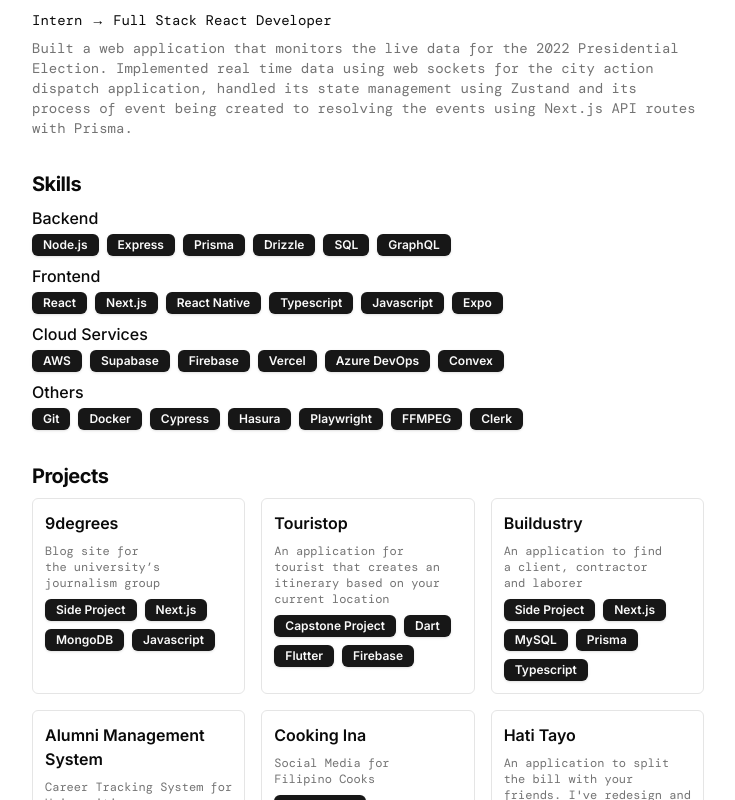
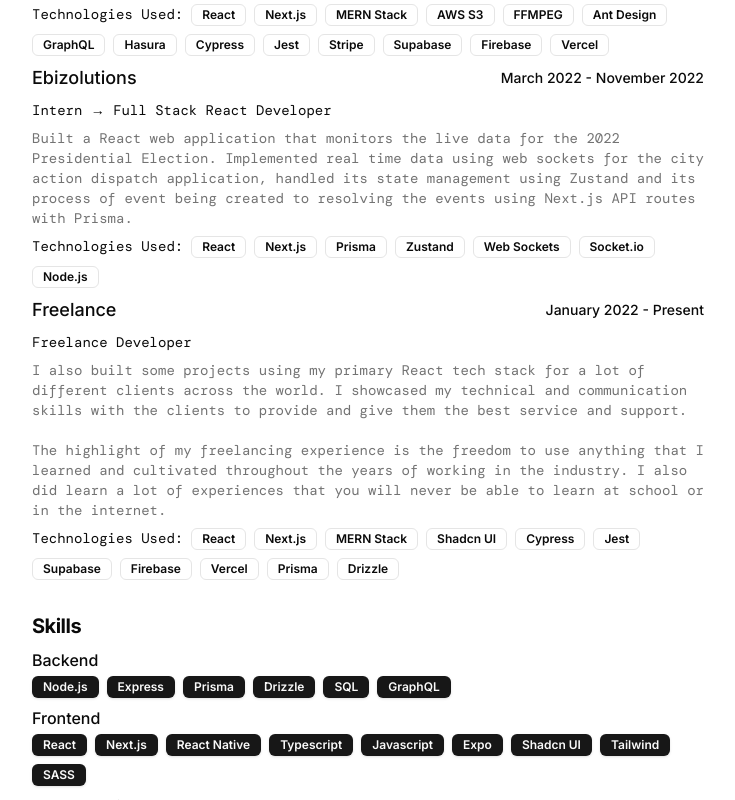
Before and after one commit to swtmply/allenwhun.dev, a Next.js app: page / in a window 1280 px wide. Shown: the part 1160-1960 px from the top of the page, without its empty margins (272-1007 px from the left). Built offline with nearby package versions, Linux system fonts and the light colour scheme; a web font is replaced by a local one.

Commit message:
updated data and design

```diff
--- a/app/page.tsx
+++ b/app/page.tsx
@@ -75,6 +75,14 @@
                 <p className="whitespace-pre-wrap text-pretty font-mono text-sm text-muted-foreground">
                   {work.description}
                 </p>
+                <div className="flex flex-wrap gap-2">
+                  <h4 className="font-mono text-sm">Technologies Used: </h4>
+                  {work.stack.map((stack) => (
+                    <Badge variant={"outline"} key={stack}>
+                      {stack}
+                    </Badge>
+                  ))}
+                </div>
               </div>
             ))}
           </div>
@@ -102,7 +110,7 @@
           <h2 className="scroll-m-20 text-xl font-bold tracking-tight">
             Projects
           </h2>
-          <div className="grid grid-cols-1 md:grid-cols-3 gap-4">
+          <div className="grid grid-cols-1 gap-4 md:grid-cols-3">
             {RESUME_DATA.projects.map((project) => (
               <div
                 key={project.title}
--- a/data/resume-data.tsx
+++ b/data/resume-data.tsx
@@ -22,18 +22,64 @@
     },
     {
       title: "Frontend",
-      items: ["React", "Next.js", "React Native", "Typescript", "Javascript", "Expo"],
+      items: [
+        "React",
+        "Next.js",
+        "React Native",
+        "Typescript",
+        "Javascript",
+        "Expo",
+        "Shadcn UI",
+        "Tailwind",
+        "SASS",
+      ],
     },
     {
       title: "Cloud Services",
-      items: ["AWS", "Supabase", "Firebase", "Vercel", "Azure DevOps", "Convex"],
+      items: [
+        "AWS",
+        "Supabase",
+        "Firebase",
+        "Vercel",
+        "Azure DevOps",
+        "Convex",
+      ],
     },
     {
       title: "Others",
-      items: ["Git", "Docker", "Cypress", "Hasura", "Playwright", "FFMPEG", "Clerk"],
+      items: [
+        "Git",
+        "Docker",
+        "Cypress",
+        "Hasura",
+        "Playwright",
+        "FFMPEG",
+        "Clerk",
+      ],
     },
   ],
   work: [
+    {
+      company: "Freelance",
+      title: "Freelance Developer",
+      start: "January 2022",
+      end: "Present",
+      description:
+        "I also built some projects using my primary React tech stack for a lot of different clients across the world. I showcased my technical and communication skills with the clients to provide and give them the best service and support.\n\nThe highlight of my freelancing experience is the freedom to use anything that I learned and cultivated throughout the years of working in the industry. I also did learn a lot of experiences that you will never be able to learn at school or in the internet.",
+      stack: [
+        "React",
+        "Next.js",
+        "MERN Stack",
+        "Shadcn UI",
+        "Cypress",
+        "Jest",
+        "Supabase",
+        "Firebase",
+        "Vercel",
+        "Prisma",
+        "Drizzle",
+      ],
+    },
     {
       company: "Ebizolutions",
       link: "",
@@ -41,7 +87,16 @@
       start: "March 2022",
       end: "November 2022",
       description:
-        "Built a web application that monitors the live data for the 2022 Presidential Election. Implemented real time data using web sockets for the city action dispatch application, handled its state management using Zustand and its process of event being created to resolving the events using Next.js API routes with Prisma.",
+        "Built a React web application that monitors the live data for the 2022 Presidential Election. Implemented real time data using web sockets for the city action dispatch application, handled its state management using Zustand and its process of event being created to resolving the events using Next.js API routes with Prisma.",
+      stack: [
+        "React",
+        "Next.js",
+        "Prisma",
+        "Zustand",
+        "Web Sockets",
+        "Socket.io",
+        "Node.js",
+      ],
     },
     {
       company: "Fullscale",
@@ -50,7 +105,23 @@
       start: "November 2022",
       end: "December 2024",
       description:
-        "Built a lot of products for different clients remotely from across the world. Implemented card payment portal, fixed a lot of layout issues with Ant Design, logic issues with GraphQL and Hasura. Created end-to-end test cases using Cypress. \n\nRedesigned a whole application using the MERN stack with AWS S3. I also learned ffmpeg to process videos and images for the application. Implemented third party authentication for the popular social media platforms. \n\nWhile on the bench I up skill with the tech stack I’m familiar and learned React Native in the process and built applications using Next.js and React Native with the likes of Contact Management System, Social Media for Filipino Cooks (Mobile), and A bill-splitting application.",
+        "Built a lot of products for different clients remotely from across the world using React on the web. Implemented card payment portal, fixed a lot of layout issues with Ant Design, logic issues with GraphQL and Hasura. Created end-to-end test cases using Cypress. \n\nRedesigned a whole application using the MERN stack with AWS S3. I also learned ffmpeg to process videos and images for the application. Implemented third party authentication for the popular social media platforms. \n\nWhile on the bench I up skill with the tech stack I’m familiar and learned React Native in the process and built applications using Next.js and React Native with the likes of Contact Management System, Social Media for Filipino Cooks (Mobile), and A bill-splitting application.",
+      stack: [
+        "React",
+        "Next.js",
+        "MERN Stack",
+        "AWS S3",
+        "FFMPEG",
+        "Ant Design",
+        "GraphQL",
+        "Hasura",
+        "Cypress",
+        "Jest",
+        "Stripe",
+        "Supabase",
+        "Firebase",
+        "Vercel",
+      ],
     },
     {
       company: "Nowcom",
@@ -58,14 +129,16 @@
       title: "Mid React Native Engineer III",
       start: "January 2025",
       end: "Present",
-      description: "Onboarded with an existing project and immediately fixed bugs, implemented new features and created new UIs for the application. I also am responsible for maintaining the CI/CD for the application using Azure DevOps and updating and creating yaml configurations. \n\nI also upgraded the react native application to use the latest version of react native and also upgraded the dependencies to the latest version. Implement stripe SDK to react native for online payment processing.",
-    }
+      description:
+        "Onboarded with an existing project and immediately fixed bugs, implemented new features and created new UIs for the application. I also am responsible for maintaining the CI/CD for the application using Azure DevOps and updating and creating yaml configurations. \n\nI also upgraded the react native application to use the latest version of react native and also upgraded the dependencies to the latest version. Implement stripe SDK to react native for online payment processing.",
+      stack: ["React Native", "Expo", "Stripe", "Azure DevOps", "Nx Workspace"],
+    },
   ],
   projects: [
     {
       title: "9degrees",
       description: "Blog site for the university’s journalism group",
-      techStack: ["Side Project", "Next.js", "MongoDB", "Javascript"],
+      techStack: ["Freelance Project", "Next.js", "MongoDB", "Javascript"],
     },
     {
       title: "Touristop",
@@ -76,14 +149,20 @@
     {
       title: "Buildustry",
       description: "An application to find a client, contractor and laborer",
-      techStack: ["Side Project", "Next.js", "MySQL", "Prisma", "Typescript"],
+      techStack: [
+        "Freelance Project",
+        "Next.js",
+        "MySQL",
+        "Prisma",
+        "Typescript",
+      ],
       link: "http://buildusty.org/",
     },
     {
       title: "Alumni Management System",
       description: "Career Tracking System for Universities",
       techStack: [
-        "Side Project",
+        "Freelance Project",
         "Next.js",
         "PostgreSQL",
         "Prisma",
@@ -103,7 +182,8 @@
     },
     {
       title: "Hati Tayo",
-      description: "An application to split the bill with your friends. I've redesign and redone this project as of Jun 2025",
+      description:
+        "An application to split the bill with your friends. I've redesign and redone this project as of Jun 2025",
       techStack: [
         "Side Project",
         "React Native",
@@ -116,7 +196,13 @@
     {
       title: "Broadway Pyschiatry",
       description: "An application for a psychiatry clinic",
-      techStack: ["Side Project", "Next.js", "Drizzle", "SQLite", "Typescript"],
+      techStack: [
+        "Freelance Project",
+        "Next.js",
+        "Drizzle",
+        "SQLite",
+        "Typescript",
+      ],
     },
   ],
 };
```
